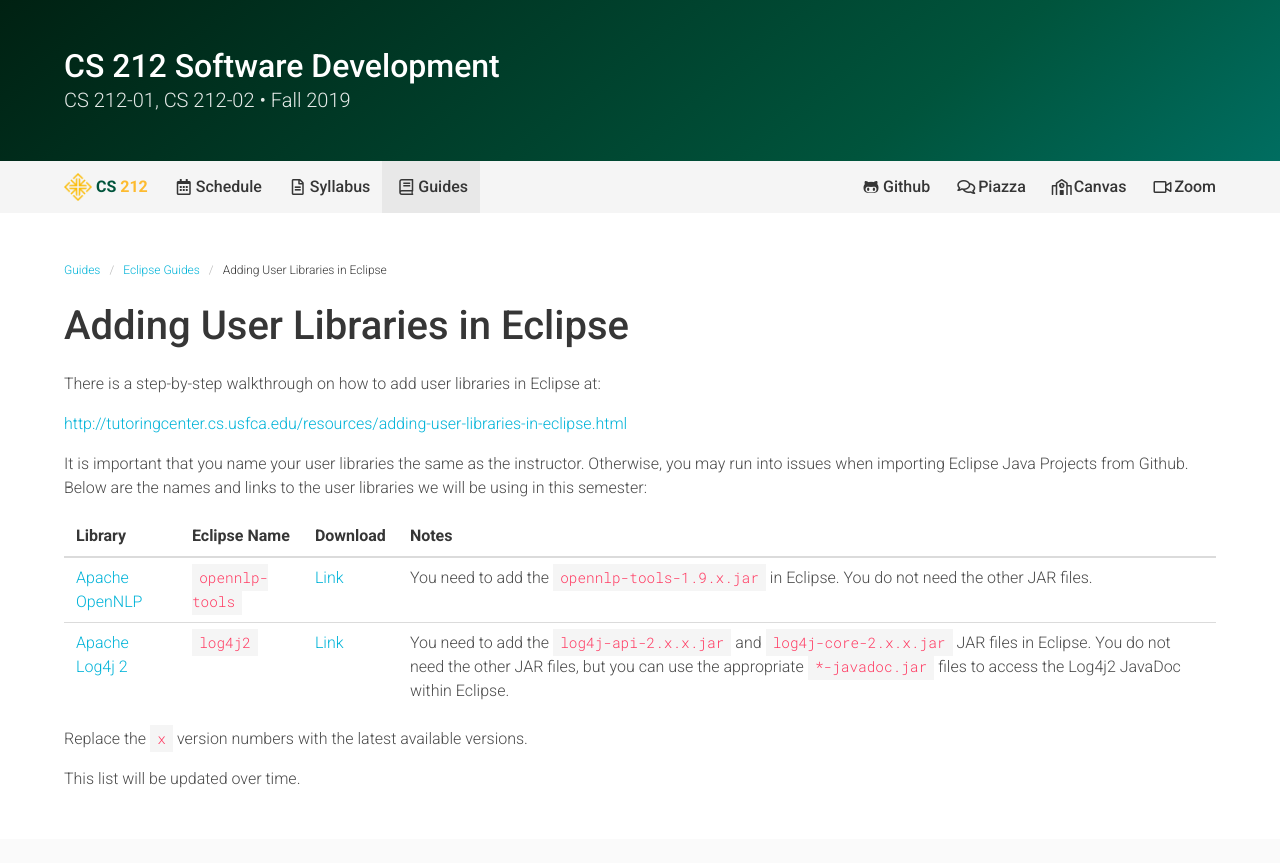
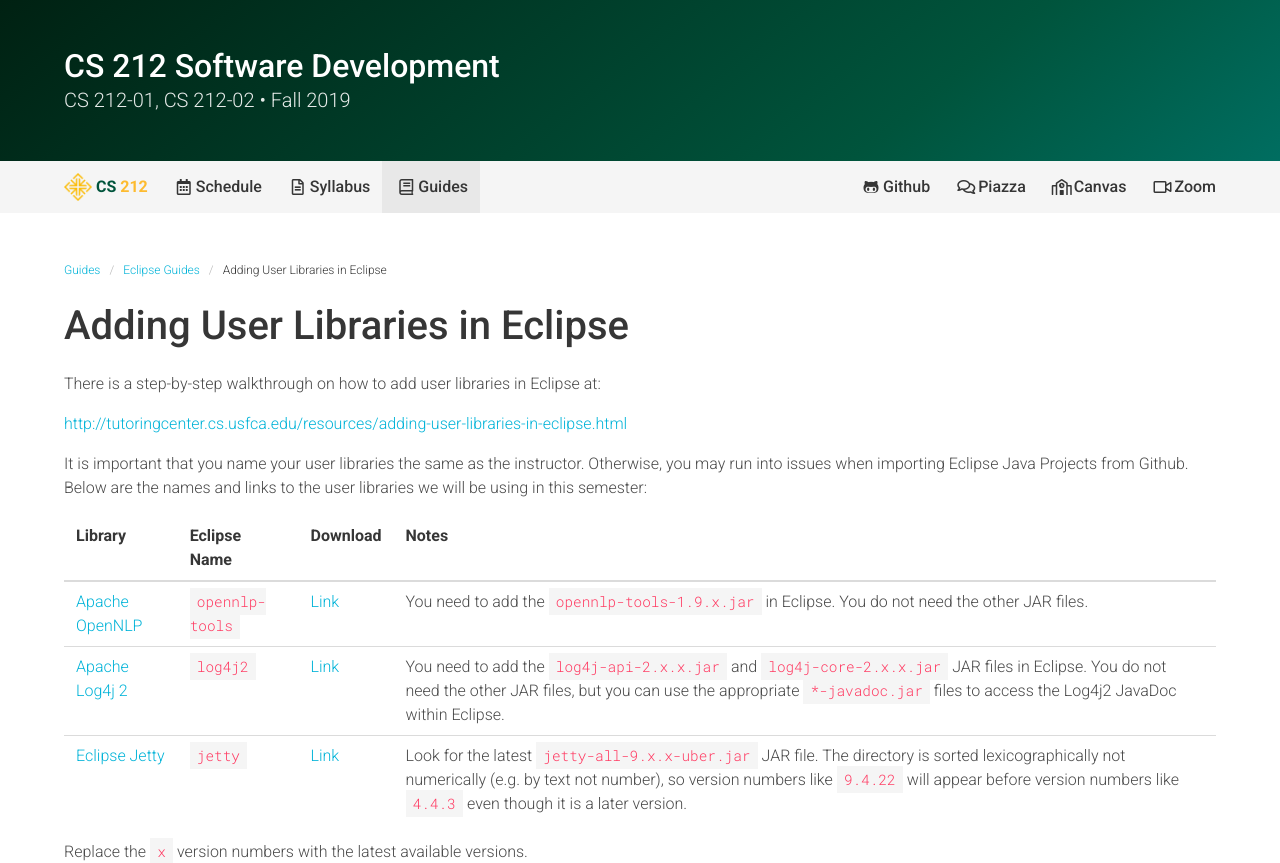
Before and after one commit to usf-cs212-spring2020/usf-cs212-spring2020.github.io, a Jekyll site: the page built from _eclipse/adding-user-libraries-in-eclipse.md, in a window 1280 px wide. Shown: the top 863 px of the page. Built offline with Jekyll 4.4.1, drawn with Linux system fonts in a browser that asks for light colours; grey boxes are pictures that could not be loaded.

Commit message:
Adding Jetty.

```diff
--- a/_eclipse/adding-user-libraries-in-eclipse.md
+++ b/_eclipse/adding-user-libraries-in-eclipse.md
@@ -20,11 +20,11 @@
 |---------|--------------|----------|-------|
 | [Apache OpenNLP](http://opennlp.apache.org/) | `opennlp-tools` | [Link](http://opennlp.apache.org/download.html) | You need to add the `opennlp-tools-1.9.x.jar` in Eclipse. You do not need the other JAR files. |
 | [Apache Log4j 2](https://logging.apache.org/log4j/2.x/) | `log4j2` | [Link](https://logging.apache.org/log4j/2.x/download.html) | You need to add the `log4j-api-2.x.x.jar` and `log4j-core-2.x.x.jar` JAR files in Eclipse. You do not need the other JAR files, but you can use the appropriate `*-javadoc.jar` files to access the Log4j2 JavaDoc within Eclipse. |
+| [Eclipse Jetty](https://www.eclipse.org/jetty/) | `jetty` | [Link](https://repo1.maven.org/maven2/org/eclipse/jetty/aggregate/jetty-all/) | Look for the latest `jetty-all-9.x.x-uber.jar` JAR file. The directory is sorted lexicographically not numerically (e.g. by text not number), so version numbers like `9.4.22` will appear before version numbers like `4.4.3` even though it is a later version. |
 
 {% comment %}
 | [Apache Commons Lang3](http://commons.apache.org/proper/commons-lang/) | `commons-lang3` | [Link](http://commons.apache.org/proper/commons-lang/download_lang.cgi) | Download the latest `commons-lang-3.x.jar` file (listed under "Binaries"). |
 | [Apache Commons Text](http://commons.apache.org/proper/commons-text/) | `commons-text` | [Link](http://commons.apache.org/proper/commons-text/download_text.cgi) | Download the latest `commons-text-1.x.jar` file (listed under "Binaries"). Requires `commons-lang3` to work. |
-| [Eclipse Jetty](https://www.eclipse.org/jetty/) | `jetty` | [Link](https://repo1.maven.org/maven2/org/eclipse/jetty/aggregate/jetty-all/) | Look for the latest `jetty-all-9.x.x-uber.jar` JAR file. The directory is sorted lexicographically not numerically (e.g. by text not number), so version numbers like `9.4.16` will appear before version numbers like `4.4.9` even though it is a later version. |
 | [MariaDB JDBC Driver](https://downloads.mariadb.org/connector-java/) | `jdbc`| [Link](https://downloads.mariadb.org/connector-java/) | Download the latest `mariadb-java-client-2.x.x.jar` file. |
 {% endcomment %}
 
```
